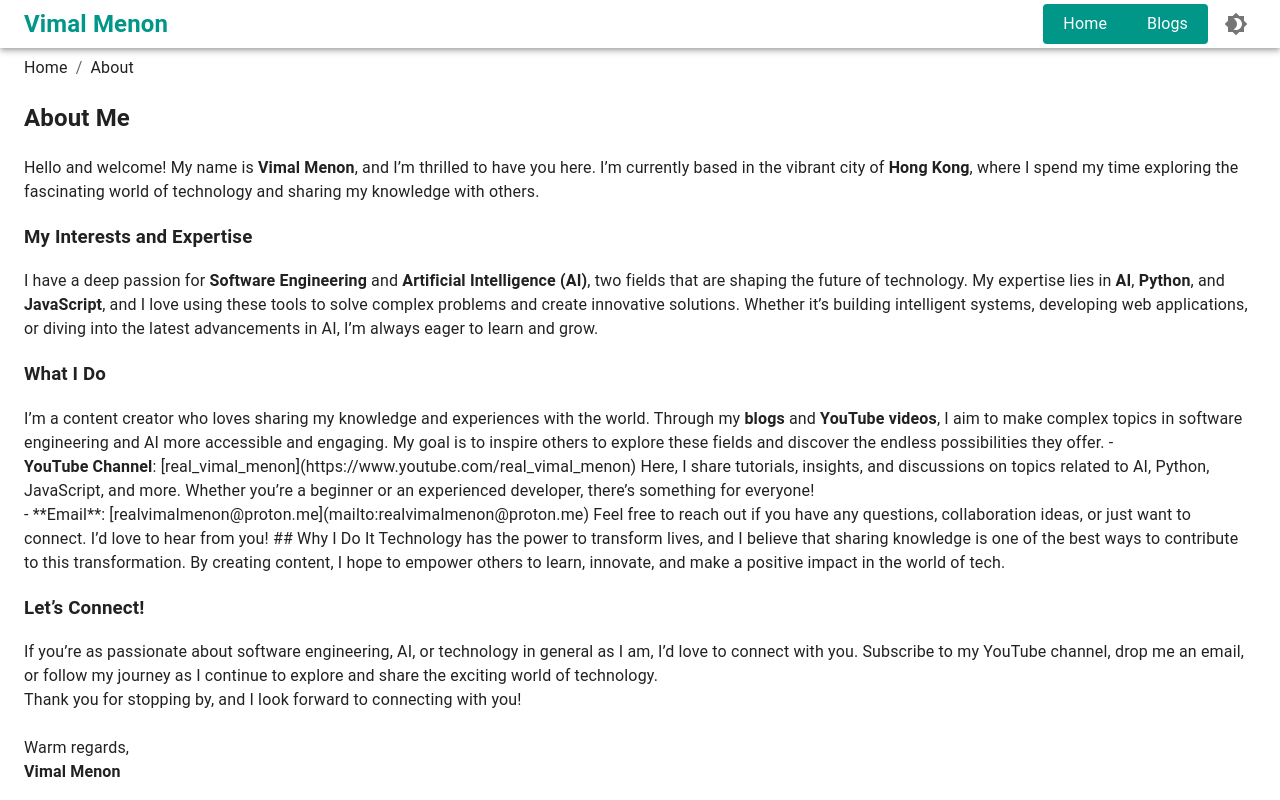
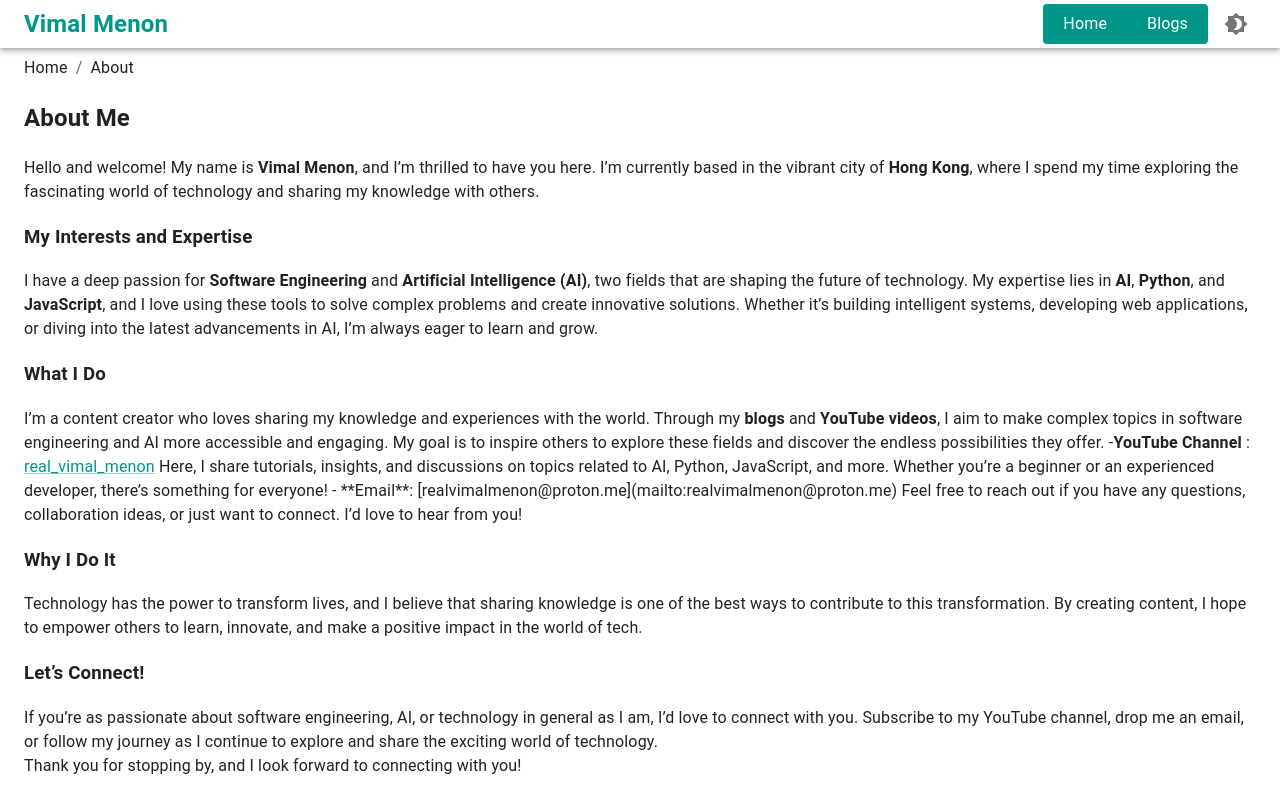
Before and after one commit to vimalmenon/vimalmenon.github.io, a Next.js app: page /about in a window 1280 px wide. Shown: the top 800 px of the page. Built offline with nearby package versions, Linux system fonts and the light colour scheme; what @mui/material-nextjs would draw is missing.

Commit message:
updated page

```diff
--- a/src/app/about/page.tsx
+++ b/src/app/about/page.tsx
@@ -1,4 +1,5 @@
 import Box from '@mui/material/Box';
+import MuiLink from '@mui/material/Link';
 import type { Metadata } from 'next';
 import { Breadcrumbs } from '@common';
 import { Navigation } from '@data';
@@ -34,18 +35,27 @@ const Page: React.FC = () => {
           Through my <b>blogs</b> and <b>YouTube videos</b>, I aim to make complex topics in
           software engineering and AI more accessible and engaging. My goal is to inspire others to
           explore these fields and discover the endless possibilities they offer. -
-          <br />
-          <b>YouTube Channel</b>: [real_vimal_menon](https://www.youtube.com/real_vimal_menon) Here,
-          I share tutorials, insights, and discussions on topics related to AI, Python, JavaScript,
-          and more. Whether you’re a beginner or an experienced developer, there’s something for
-          everyone!
+          <b>YouTube Channel</b> :{' '}
+          <MuiLink
+            href="https://www.youtube.com/@real_vimal_menon"
+            target="_blank"
+            rel="noreferrer"
+          >
+            real_vimal_menon
+          </MuiLink>{' '}
+          Here, I share tutorials, insights, and discussions on topics related to AI, Python,
+          JavaScript, and more. Whether you’re a beginner or an experienced developer, there’s
+          something for everyone! - **Email**:
+          [realvimalmenon@proton.me](mailto:realvimalmenon@proton.me) Feel free to reach out if you
+          have any questions, collaboration ideas, or just want to connect. I’d love to hear from
+          you!
         </div>
-        - **Email**: [realvimalmenon@proton.me](mailto:realvimalmenon@proton.me) Feel free to reach
-        out if you have any questions, collaboration ideas, or just want to connect. I’d love to
-        hear from you! ## Why I Do It Technology has the power to transform lives, and I believe
-        that sharing knowledge is one of the best ways to contribute to this transformation. By
-        creating content, I hope to empower others to learn, innovate, and make a positive impact in
-        the world of tech.
+        <h3> Why I Do It</h3>
+        <div>
+          Technology has the power to transform lives, and I believe that sharing knowledge is one
+          of the best ways to contribute to this transformation. By creating content, I hope to
+          empower others to learn, innovate, and make a positive impact in the world of tech.
+        </div>
         <h3> Let’s Connect!</h3>
         <div>
           If you’re as passionate about software engineering, AI, or technology in general as I am,
```
